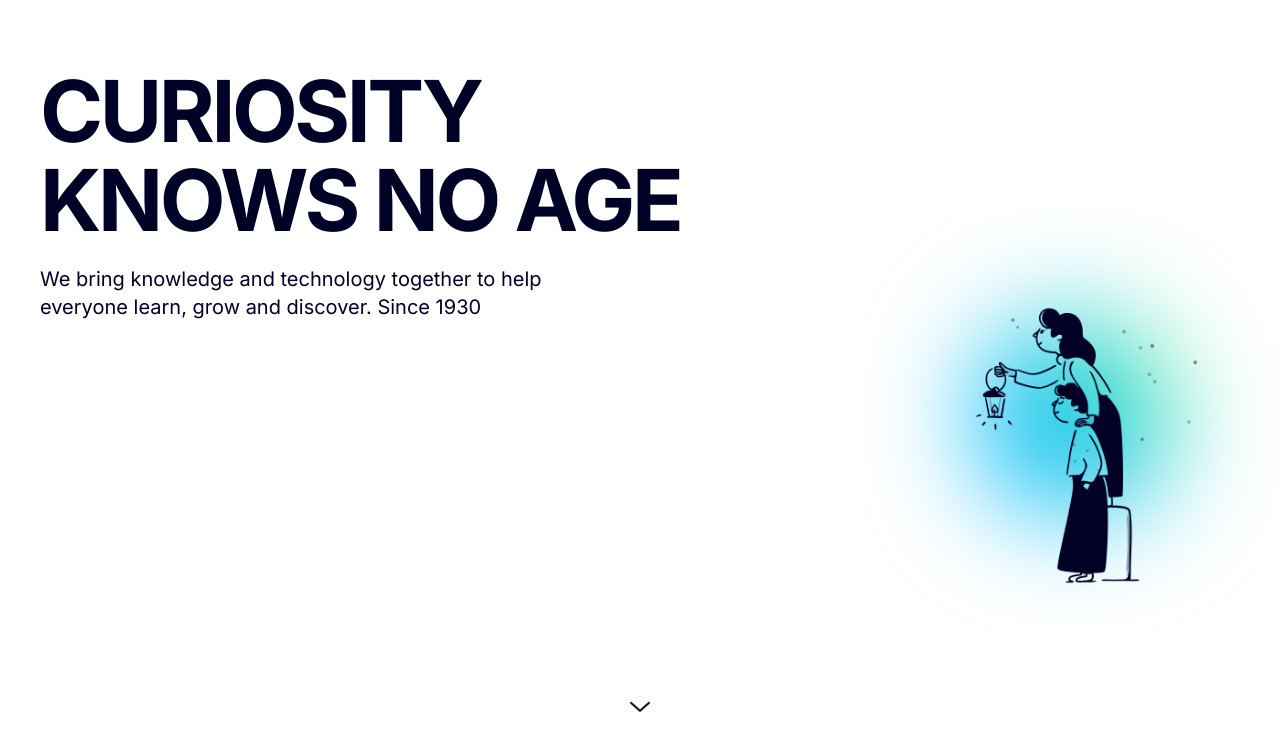
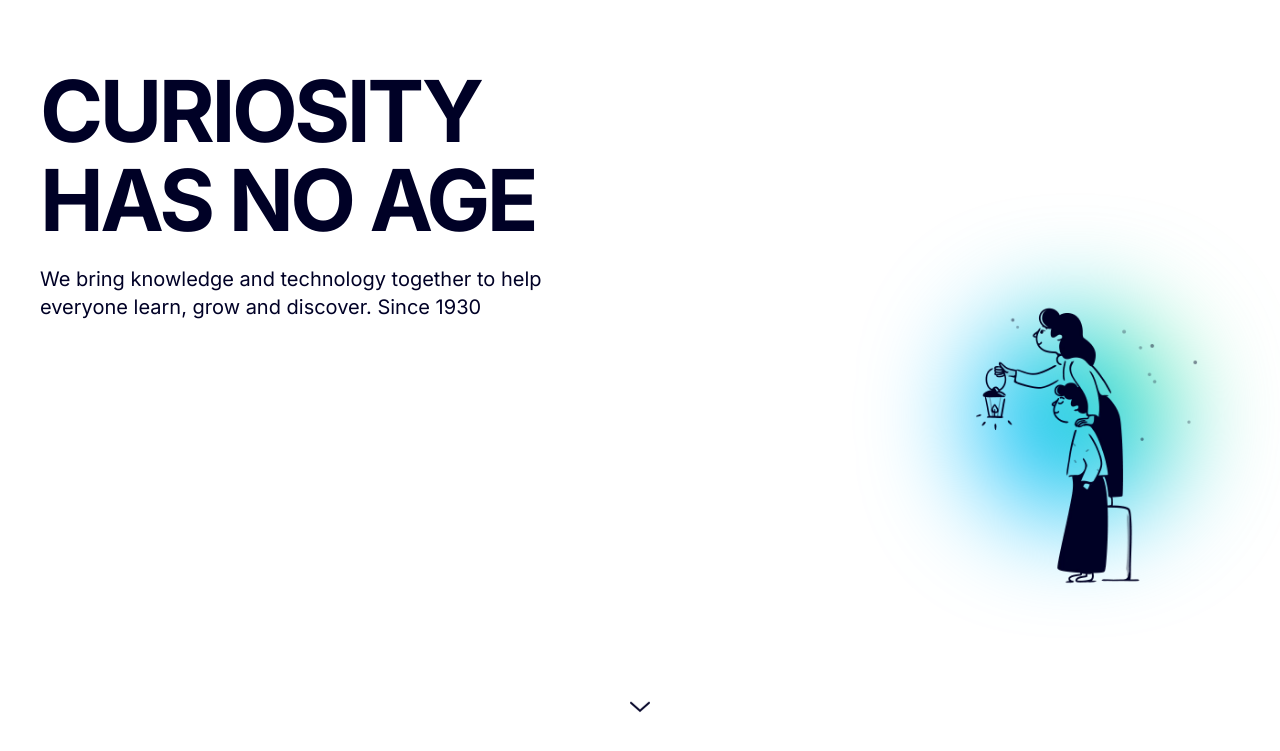
Before and after one commit to ssbortsov/prosvet-landing, a plain HTML site: page en.html in a window 1280 px wide. Shown: the part 61-812 px from the top of the page. Drawn offline with Linux system fonts and the light colour scheme.

Commit message:
EN hero headline: Curiosity has no age
Co-Authored-By: Claude Opus 5.5 <noreply@anthropic.com>

```diff
--- a/en.html
+++ b/en.html
@@ -353,7 +353,7 @@ a:focus-visible,button:focus-visible{outline:2px solid currentColor;outline-offs
   <div class="hero-veil" aria-hidden="true"></div>
   <div class="lantern-glow" aria-hidden="true"></div>
   <div class="hero-in">
-    <h1 class="t-display">Curiosity <br class="d">knows no age</h1>
+    <h1 class="t-display">Curiosity <br class="d">has no age</h1>
     <p class="t-body lead">We bring knowledge and technology together to help everyone learn, grow and discover. Since 1930</p>
     <img class="hero-ill" id="heroIll" src="assets/looking-around.webp?v=c92ee709" width="280" height="280" alt="">
   </div>
```
